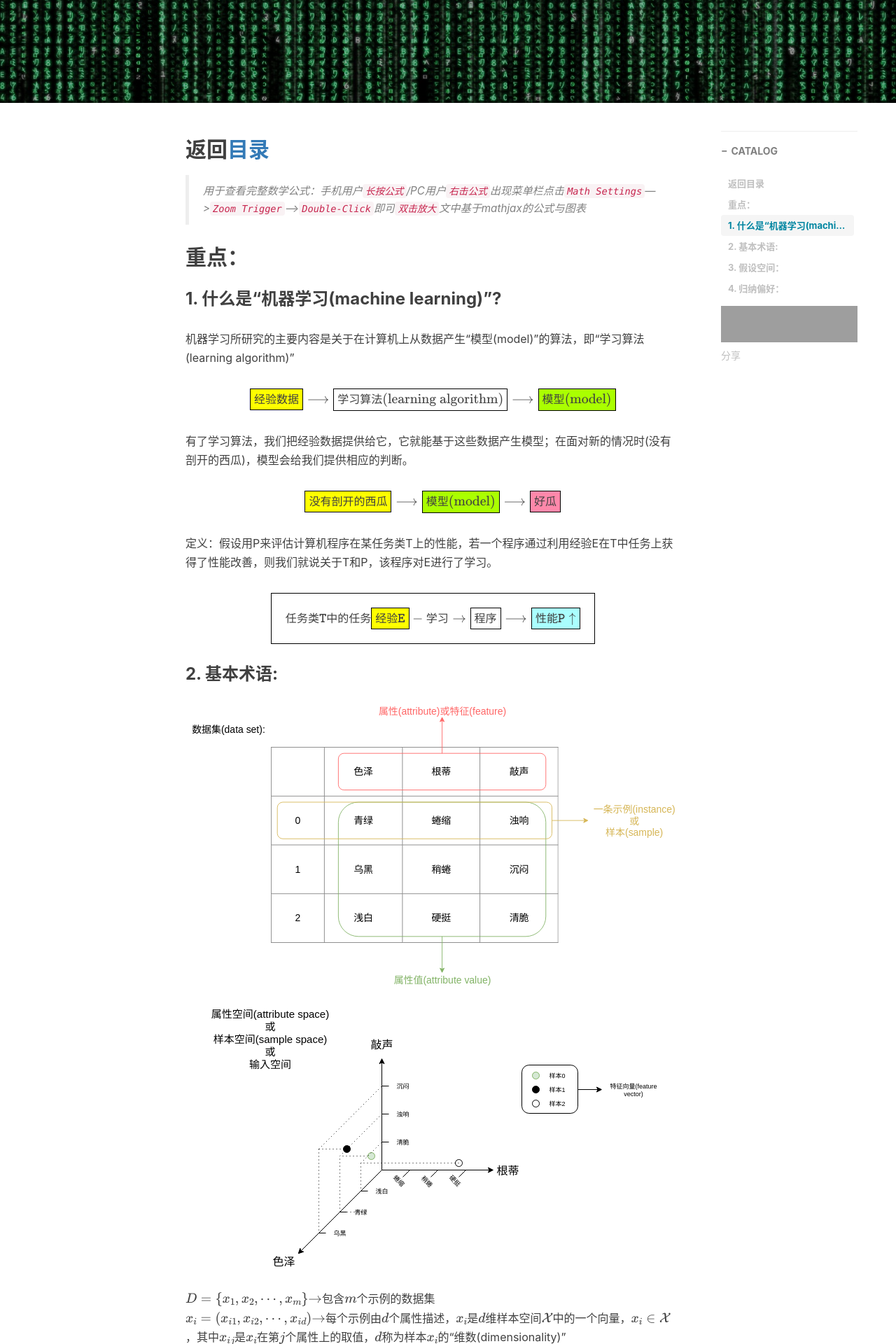
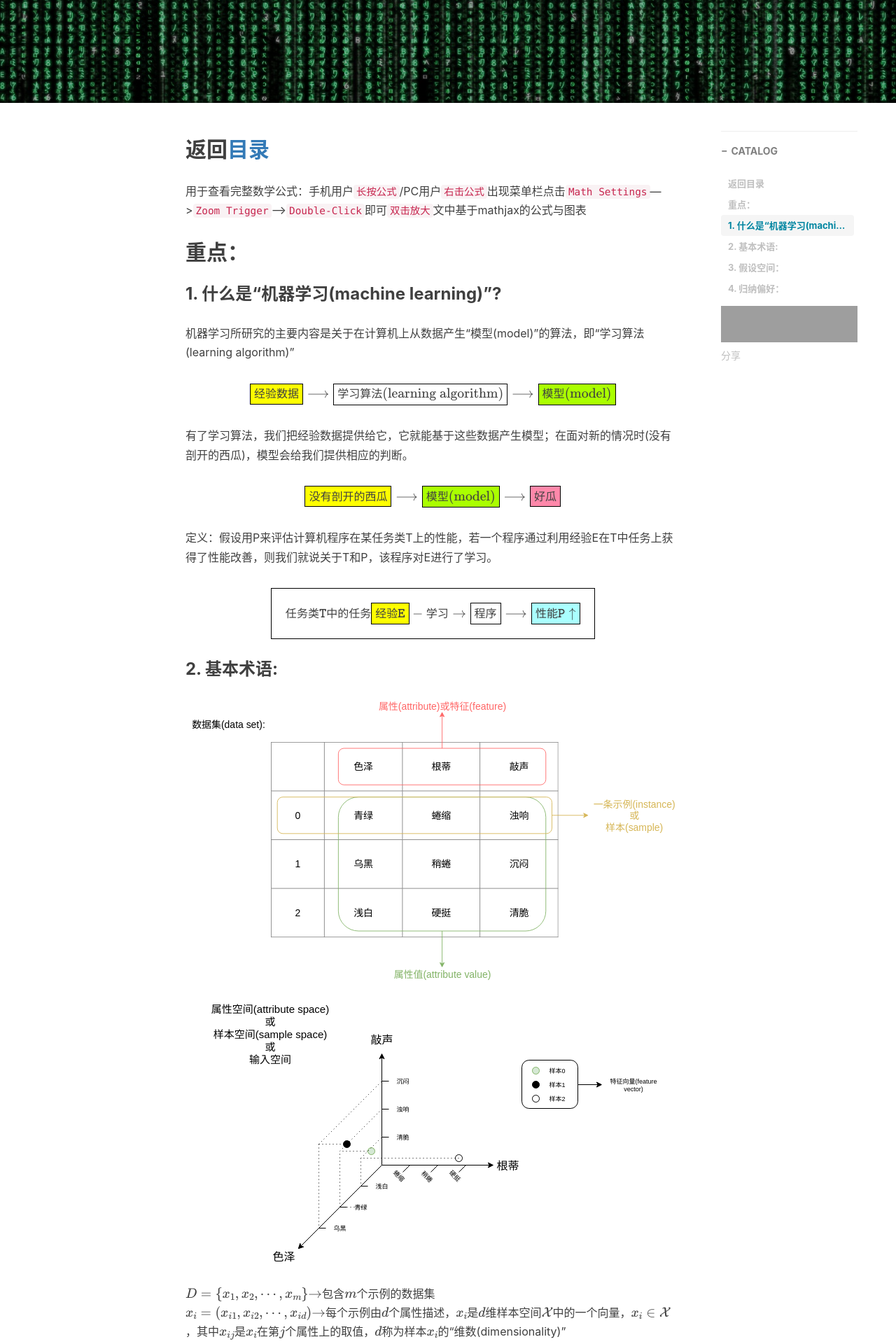
Before and after one commit to zivenyang/zivenyang.github.io, a Jekyll site: the page built from _posts/zzh-mathine-learning/2017-07-06-zzh-ml-chapter-1.markdown, in a window 1280 px wide. Shown: the part 310-2230 px from the top of the page at 70% size. Built offline with Jekyll 4.4.1, drawn with Linux system fonts in a browser that asks for light colours; nearby versions of some CDN libraries; formulas are drawn with MathJax 3; comment, search, counter and statistics services are not loaded; grey boxes are pictures that could not be loaded.

Commit message:
update ch1

```diff
--- a/_posts/zzh-mathine-learning/2017-07-06-zzh-ml-chapter-1.markdown
+++ b/_posts/zzh-mathine-learning/2017-07-06-zzh-ml-chapter-1.markdown
@@ -12,8 +12,8 @@ tags:
 ---
 
 返回[目录](http://ziven.xin/2017/07/06/zzh-machine-learning-outline/)
-------------------------------------
->用于查看完整数学公式：手机用户`长按公式`/PC用户`右击公式`出现菜单栏点击`Math Settings`--->`Zoom Trigger`--->`Double-Click`即可`双击放大`文中基于mathjax的公式与图表
+---------------------------------------------------------------
+用于查看完整数学公式：手机用户`长按公式`/PC用户`右击公式`出现菜单栏点击`Math Settings`--->`Zoom Trigger`--->`Double-Click`即可`双击放大`文中基于mathjax的公式与图表
 
 ## 重点：
 ### 1. 什么是“机器学习(machine learning)”?
```
